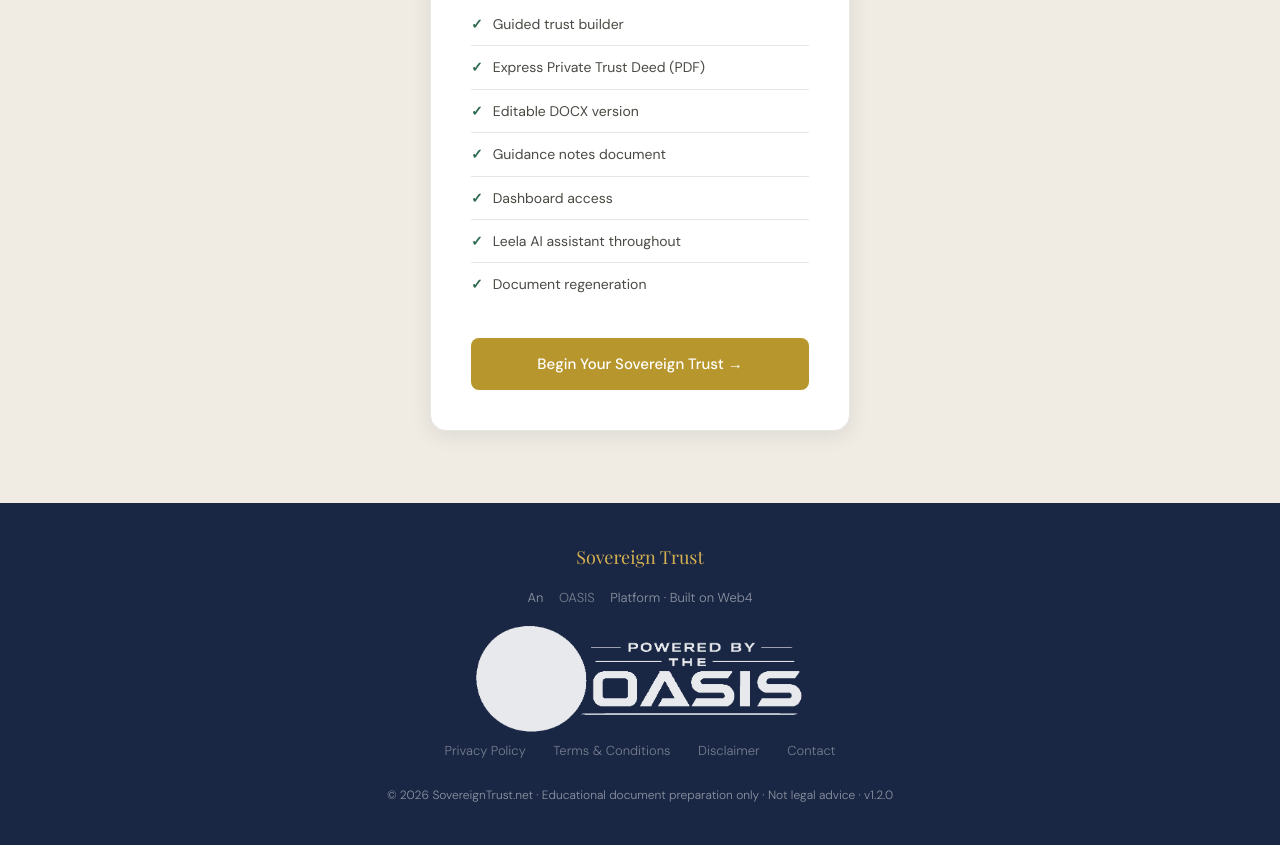
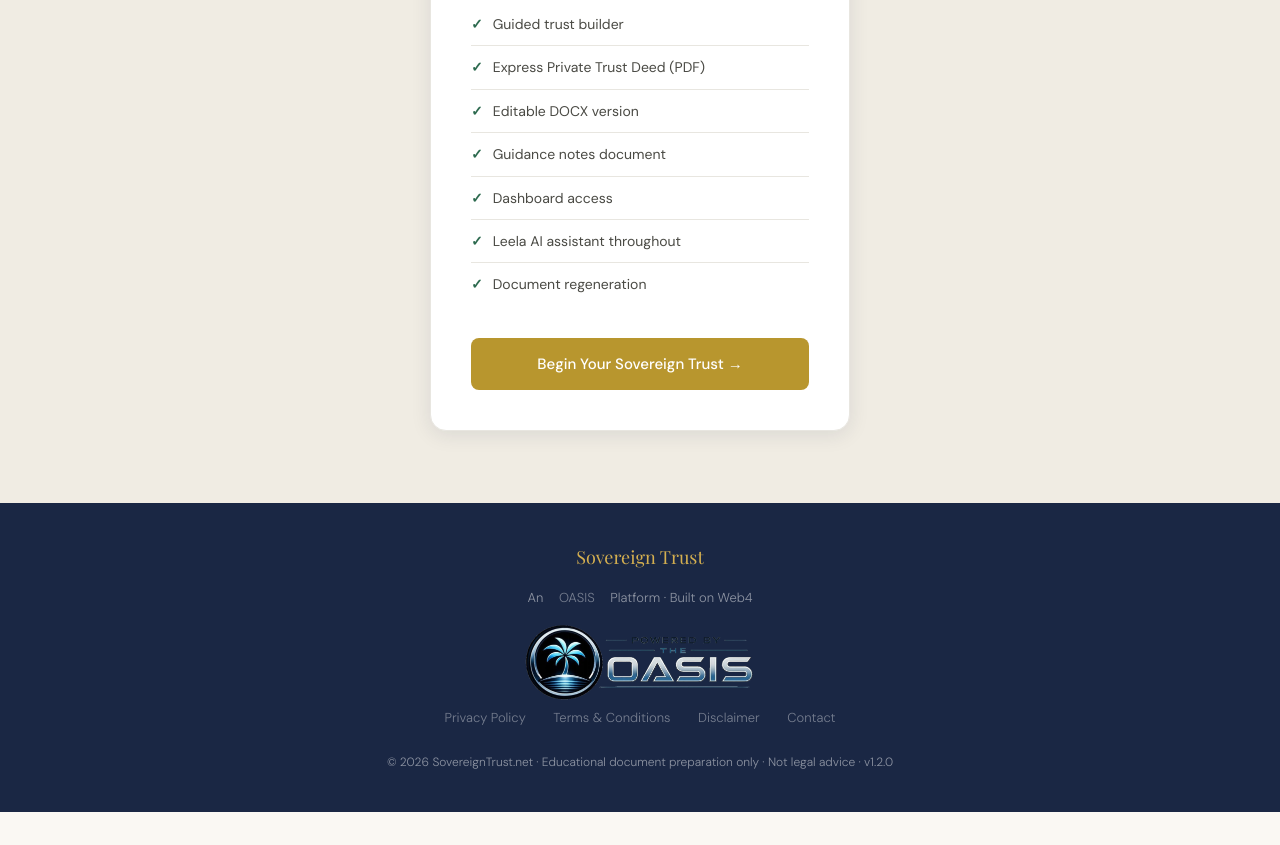
Before and after one commit to NextGenSoftwareUK/trust, a website: page index.html in a window 1280 px wide. Shown: the part 3971-4816 px from the top of the page. After the commit the page ends 4783 px from the top, so only its background shows below. Drawn offline with nearby package versions, Linux system fonts and the light colour scheme; a web font is replaced by a local one.

Commit message:
Rollback Powered By OASIS logo to original size and style

```diff
--- a/index.html
+++ b/index.html
@@ -208,7 +208,7 @@
   <div class="footer-logo">Sovereign Trust</div>
   <p style="margin-bottom:16px;">An <a href="https://oasisweb4.com">OASIS</a> Platform · Built on Web4</p>
   <!-- <p><img src="/img/PoweredByTheOASIS.png" height="244" alt="Powered By The OASIS Logo"></p> -->
-   <p><img src="/img/PoweredByTheOASISTrans.png" height="110" alt="Powered By The OASIS Logo" style="filter:brightness(0) invert(1); opacity:0.9;"></p>
+   <p><img src="/img/PoweredByTheOASISTrans.png" height="77" alt="Powered By The OASIS Logo"></p>
   <div>
     <a href="#">Privacy Policy</a>
     <a href="#">Terms &amp; Conditions</a>
```
